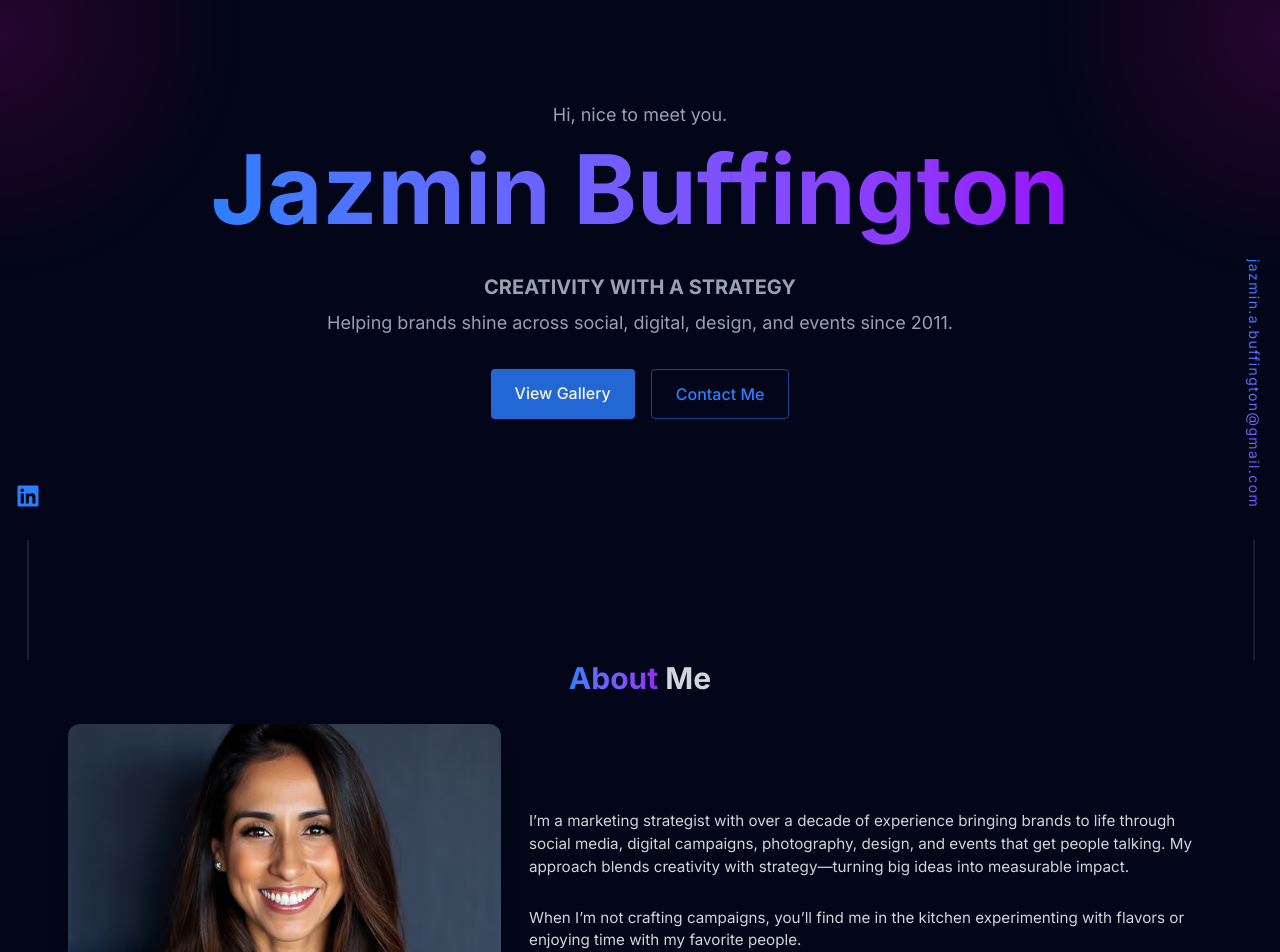
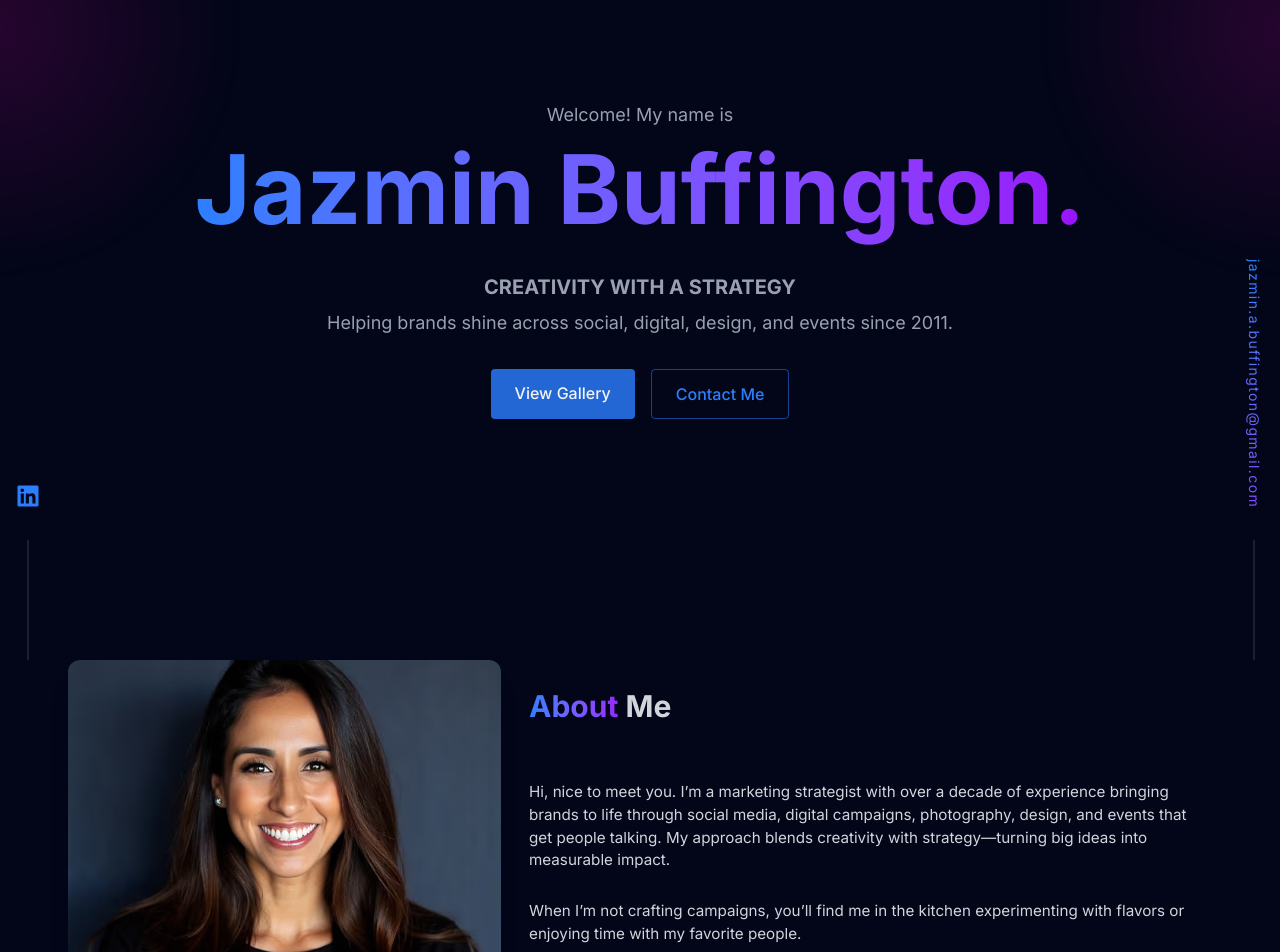
Before and after one commit to rubenaguilardev/sbrt, a React (Vite) app: page / in a window 1280 px wide. Shown: the part 140-1092 px from the top of the page. Built offline with nearby package versions, Linux system fonts and the light colour scheme.

Commit message:
final changes required by client

```diff
--- a/src/components/sections/About.jsx
+++ b/src/components/sections/About.jsx
@@ -7,14 +7,17 @@ const About = () => {
         <section id='about' className="flex items-center justify-center mb-30">
             <RevealOnScroll>
                 <div className="max-w-2xl md:max-w-[44rem] lg:max-w-[58rem] xl:max-w-6xl mx-auto px-4 md:px-1">
-                    <h2 className="text-3xl text-center font-bold mb-5 md:mb-7 text-gray-300"><span className="bg-gradient-to-r from-blue-500 to-purple-600 bg-clip-text text-transparent">About </span>Me</h2>
                     <div className="flex flex-col md:flex-row">
                         <div className="flex justify-center items-center w-full md:w-[82%] lg:w-1/2 mb-5 md:pr-7 md:mb-0">
                             <img src={profilePicture} alt="picture of Jazmin" className="rounded-xl shadow-xl"/>
                         </div>
-                        <div className="flex flex-col justify-center md:w-3/4 text-gray-300">
+                        <div className="flex flex-col justify-evenly md:w-3/4 text-gray-300">
+                            <div>
+                                <h2 className="text-3xl text-center md:text-left font-bold mb-5 md:mb-7 text-gray-300"><span className="bg-gradient-to-r from-blue-500 to-purple-600 bg-clip-text text-transparent">About </span>Me</h2>
+                            </div>
+                            <div>
                                 <p className="mb-5 text-[.95rem] lg:mb-7">
-                                I’m a marketing strategist with over a decade of experience bringing brands to life through social media, digital campaigns, photography, design, and events that get people talking. My approach blends creativity with strategy—turning big ideas into measurable impact.
+                                Hi, nice to meet you. I’m a marketing strategist with over a decade of experience bringing brands to life through social media, digital campaigns, photography, design, and events that get people talking. My approach blends creativity with strategy—turning big ideas into measurable impact.
                                 </p>
                                 <p className="mb-5 text-[.95rem] lg:mb-7">
                                     When I’m not crafting campaigns, you’ll find me in the kitchen experimenting with flavors or enjoying time with my favorite people.
@@ -40,6 +43,8 @@ const About = () => {
                                         Linkedin
                                 </a>
                             </div>
+
+                        </div>
                     </div>
                 </div>
             </RevealOnScroll>
--- a/src/components/sections/Home.jsx
+++ b/src/components/sections/Home.jsx
@@ -2,9 +2,9 @@ const Home = () => {
     return (
         <section id='home' className="min-h-screen flex items-center justify-center relative">
             <div className="text-center z-10 px-4">
-                <span className="text-lg text-gray-400">Hi, nice to meet you.</span>
+                <span className="text-lg text-gray-400">Welcome! My name is</span>
                 <h1 className="text-6xl md:text-7xl lg:text-[5.5rem] xl:text-8xl font-bold bg-gradient-to-r from-blue-500 to-purple-600 bg-clip-text text-transparent mb-6 leading-[1.25]">
-                    Jazmin Buffington
+                    Jazmin Buffington.
                 </h1>
                 <p className="text-gray-400 text-xl font-bold max-w-lg md:max-w-xl lg:max-w-2xl mb-2 mx-auto">CREATIVITY WITH A STRATEGY</p>
                 <p className="text-gray-400 text-lg mb-8 max-w-lg md:max-w-xl lg:max-w-2xl mx-auto">
--- a/src/components/sections/WorkSections.jsx
+++ b/src/components/sections/WorkSections.jsx
@@ -30,7 +30,12 @@ const WorkSections = () => {
             ))}
 
             blogs={section.id === 2 && section.content.map((post, index) => (
-                    <a key={index}  href={post.url}>
+                    <a
+                        key={index}
+                        href={post.url}
+                        target="_blank"
+                        rel="noopener noreferrer"
+                    >
                         <div className='flex flex-col mb-2 mt-4 snap-center transition-transform duration-300 hover:scale-102'>
                             <div className='w-[220px] md:w-[260px] object-fit'>
                                 <img src={post.image} className='rounded-t-lg' alt="blog cover image"/>
--- a/src/constants/index.jsx
+++ b/src/constants/index.jsx
@@ -15,7 +15,6 @@ import design3 from '../assets/design/3.avif'
 import design4 from '../assets/design/4.avif'
 import design5 from '../assets/design/5.avif'
 import design6 from '../assets/design/6.avif'
-import design7 from '../assets/design/7.avif'
 import blog1 from '../assets/blogs/1.avif'
 import blog2 from '../assets/blogs/2.avif'
 import blog3 from '../assets/blogs/3.avif'
@@ -95,7 +94,7 @@ export const MY_WORK = [
         icon: <i className="fa fa-palette"/>,
         color: `bg-gradient-to-br from-pink-500 via-rose-400 to-red-300`,
         content: [
-            design1, design2, design3, design4, design5, design6, design7
+            design1, design2, design3, design4, design5, design6
         ]
     },
 
```
Lines whose indentation alone changed are shown as unchanged.
